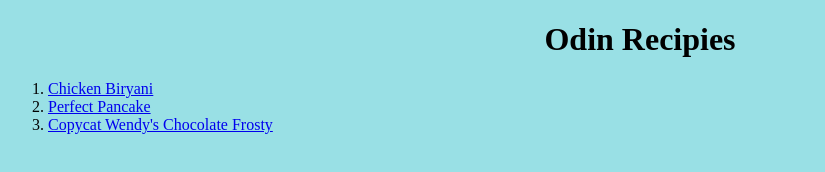
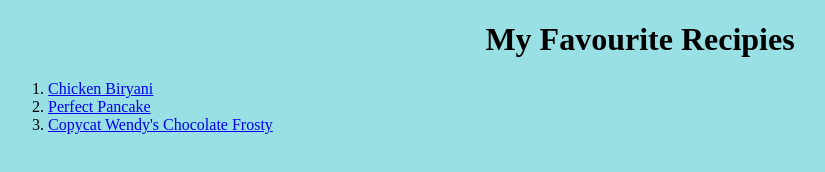
Before and after one commit to farhankhalidkayani/odin_recipes, a plain HTML site: page index.html in a window 1280 px wide. Shown: the whole page, without its empty margins (0-825 px from the left). Drawn offline with Linux system fonts and the light colour scheme.

Commit message:
Checking if making changes now automatically changes the webapge hosted

```diff
--- a/index.html
+++ b/index.html
@@ -14,7 +14,7 @@
     </style>
   </head>
   <body>
-    <h1>Odin Recipies</h1>
+    <h1>My Favourite Recipies</h1>
     <ol>
       <li><a href="./recipies/chickenBiryani.html">Chicken Biryani</a></li>
       <li><a href="./recipies/perfectPancake.html">Perfect Pancake</a></li>
```
